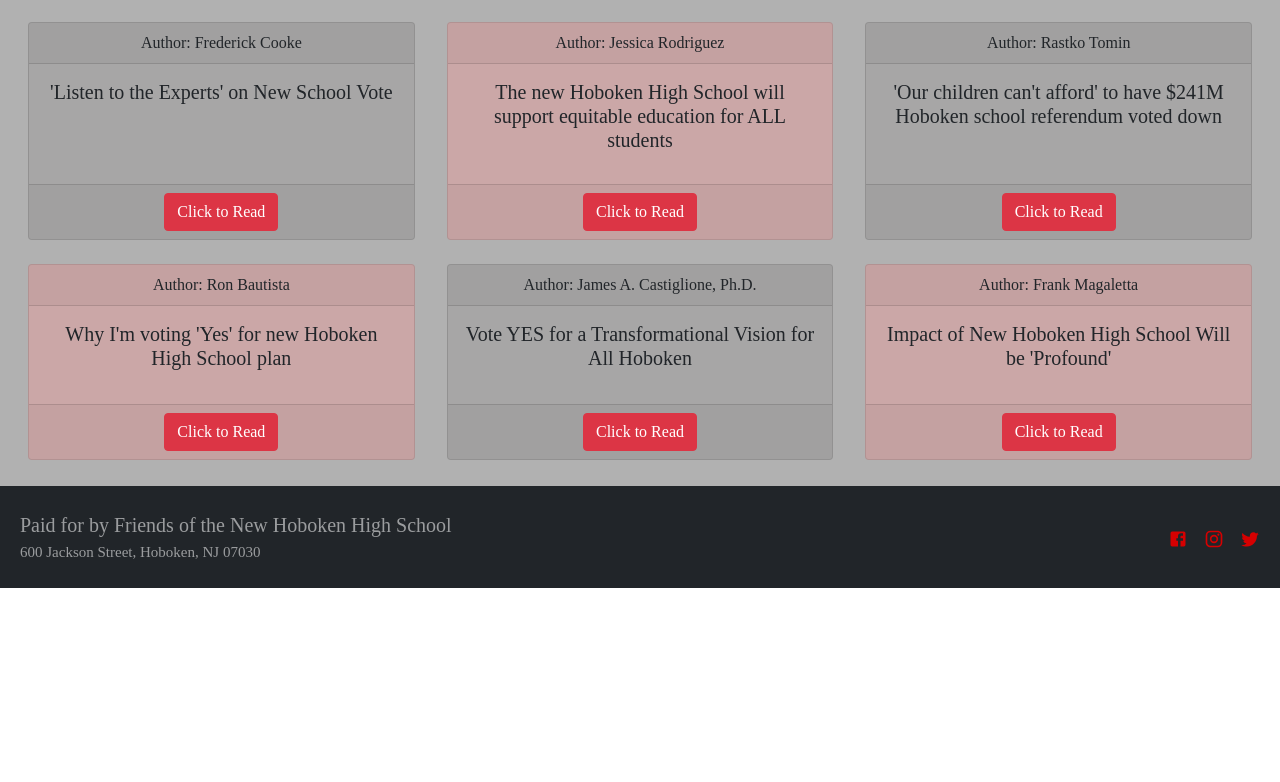
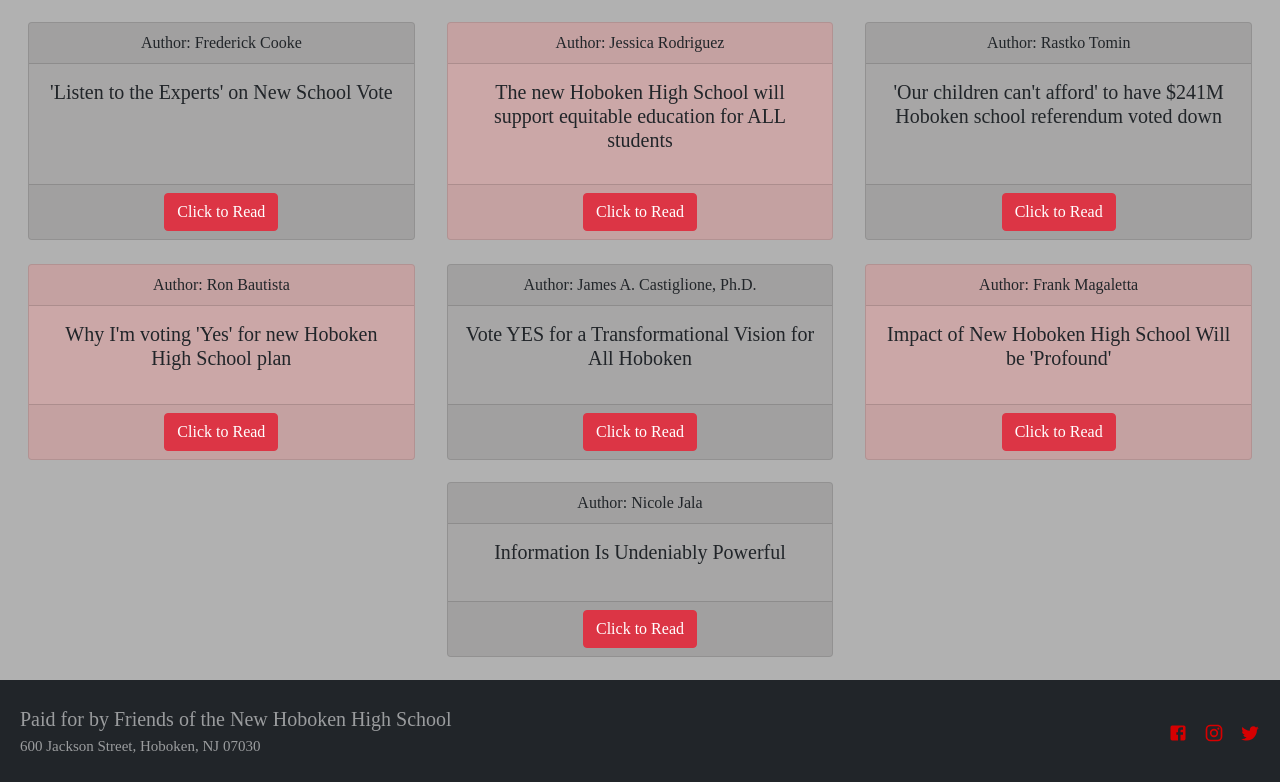
Before and after one commit to elenirotsides/morethanahighschool, a Next.js app: page /op-eds in a window 1280 px wide. Shown: the part 2057-2839 px from the top of the page. Before the commit the page ends 2645 px from the top, so only its background shows below. Built offline with nearby package versions, Linux system fonts and the light colour scheme; a web font is replaced by a local one.

Commit message:
new op-ed

```diff
--- a/pages/op-eds.jsx
+++ b/pages/op-eds.jsx
@@ -63,6 +63,11 @@ const OpEds = () => {
             name: 'Frank Magaletta',
             title: "Impact of New Hoboken High School Will be 'Profound'",
             link: 'https://www.tapinto.net/towns/hoboken/articles/reader-opinion-impact-of-new-hoboken-high-school-will-be-profound',
+        },
+        {
+            name: 'Nicole Jala',
+            title: 'Information Is Undeniably Powerful',
+            link: 'https://www.tapinto.net/towns/hoboken/sections/education/articles/information-is-undeniably-powerful',
         },
     ];
 
```
